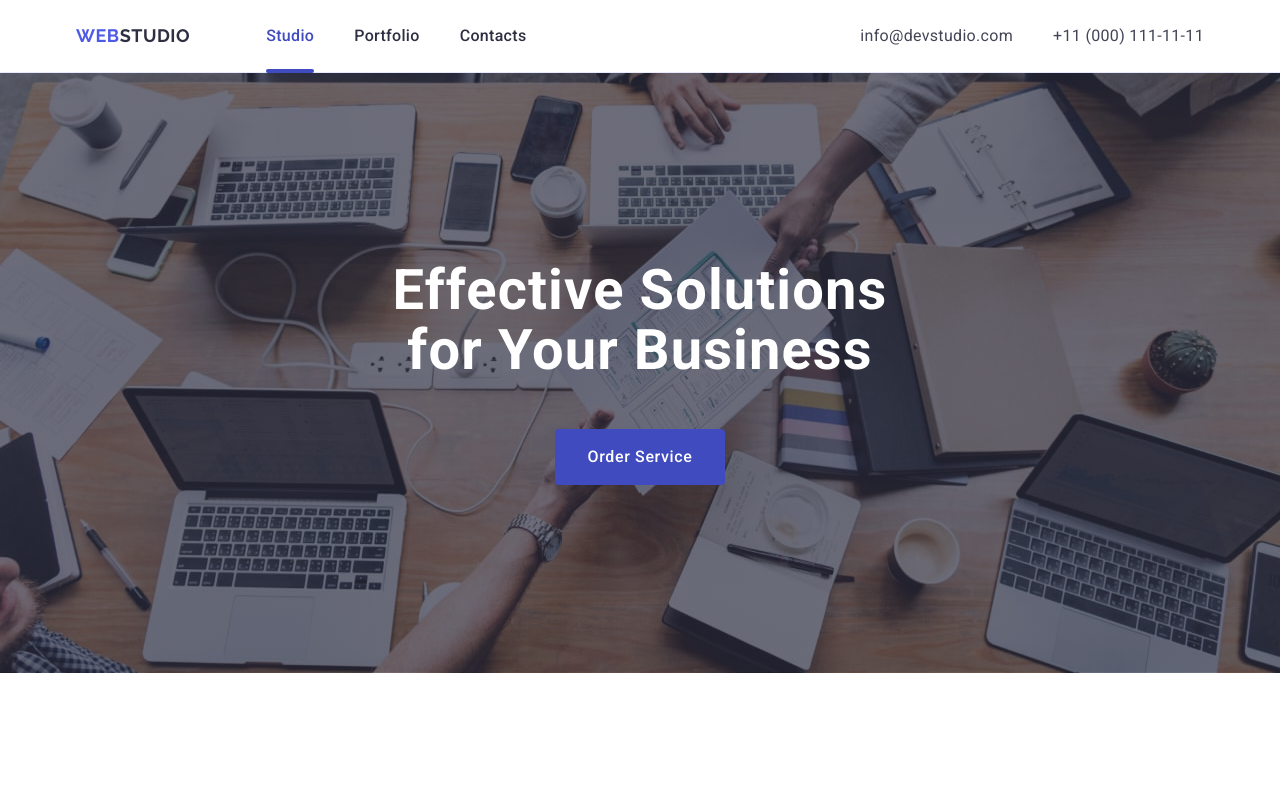
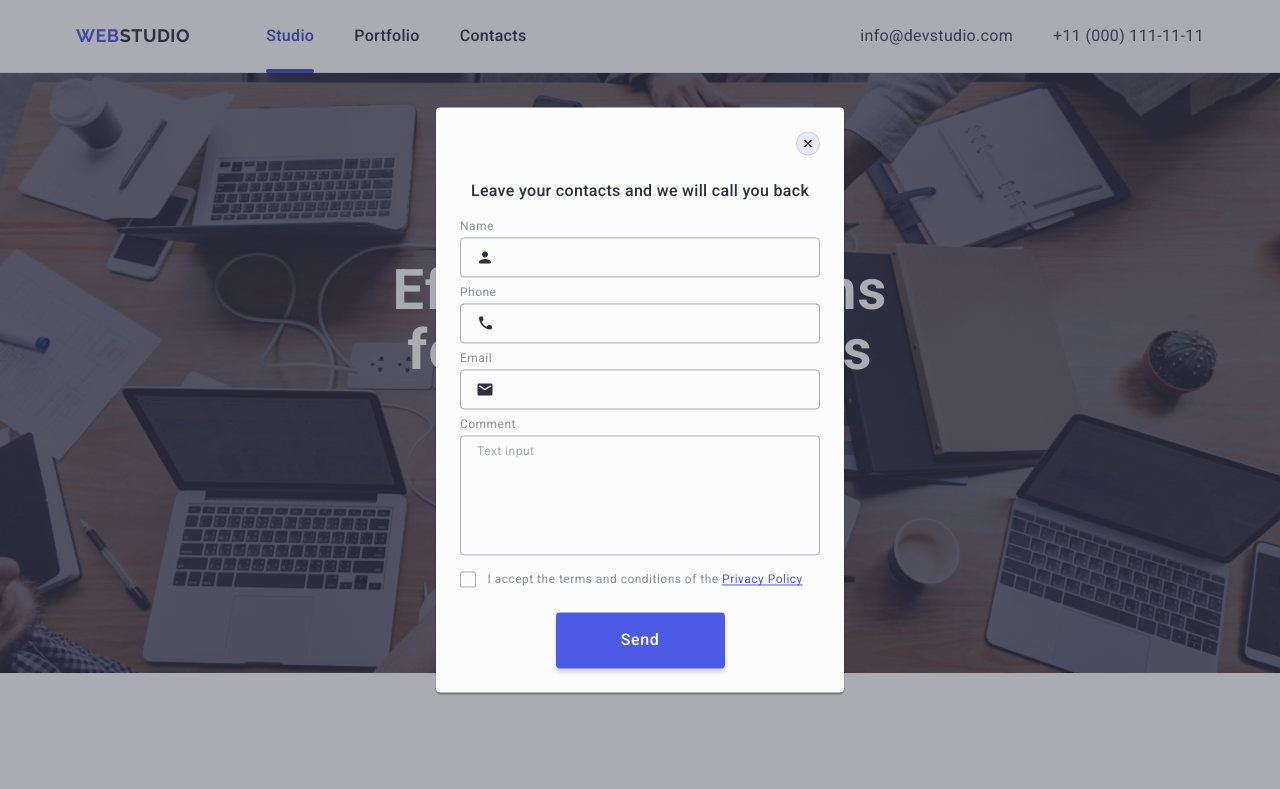
Before and after one commit to Serhii-Velychenko/goit-markup-hw-06, a plain HTML site: page index.html in a window 1280 px wide. Both pictures are taken after a click on the button "Order Service". Shown: the top 789 px of the page. Drawn offline with nearby package versions, Linux system fonts and the light colour scheme.

Commit message:
goit-markup-hw-06

```diff
--- a/css/styles.css
+++ b/css/styles.css
@@ -794,14 +794,17 @@ button {
   top: 50%;
   left: 50%;
   transform: translateX(-50%) translateY(-50%);
-  width: 408px;
-  min-height: 584px;
+  /* width: 408px; */
+  width: 288px; /*додав*/
+  /* min-height: 584px; */
+  min-height: 623px; /*додав*/
   border-radius: 4px;
   box-shadow: 0 1px 1px 0 rgba(0, 0, 0, 0.14), 0 1px 3px 0 rgba(0, 0, 0, 0.12),
     0 2px 1px 0 rgba(0, 0, 0, 0.2);
   background-color: #fcfcfc;
   transition: transform 250ms cubic-bezier(0.4, 0, 0.2, 1);
-  padding: 72px 24px 24px 24px;
+  /* padding: 72px 24px 24px 24px; */
+  padding: 72px 16px 24px; /*додав*/
 }
 
 .backdrop:not(.is-open) .modal {
@@ -906,7 +909,8 @@ button {
   color: rgba(46, 47, 66, 0.4);
   border: 1px solid rgba(46, 47, 66, 0.4);
   border-radius: 4px;
-  width: 360px;
+  /* width: 360px; */
+  width: 100%; /*додав*/
   height: 120px;
   padding: 8px 16px;
   background-color: transparent;
@@ -933,6 +937,8 @@ button {
 }
 
 .custom-label-user-checkbox {
+  display: flex; /*додав*/
+  align-items: center; /*додав*/
   cursor: pointer;
   font-size: 12px;
   line-height: 1.17;
@@ -941,6 +947,7 @@ button {
 }
 
 .custom-checkbox {
+  flex-shrink: 0; /*додав*/
   border-radius: 2px;
   border: 1px solid rgba(46, 47, 66, 0.4);
   width: 16px;
@@ -955,7 +962,7 @@ button {
     fill 250ms cubic-bezier(0.4, 0, 0.2, 1);
 }
 
-.form-span-privacy-policy {
+.form-link-privacy-policy {
   line-height: 1.33;
   text-decoration: underline;
   text-decoration-skip-ink: none;
@@ -1154,6 +1161,20 @@ button {
   }
 
   /* #endregion footer */
+
+  /* #region backdrop-modal */
+
+  .modal {
+    width: 408px;
+    min-height: 584px;
+    padding: 72px 24px 24px 24px;
+  }
+
+  .custom-label-user-checkbox {
+    display: block;
+  }
+
+  /* #endregion backdrop-modal */
 }
 
 @media screen and (min-width: 1158px) {
@@ -1308,6 +1329,9 @@ button {
   }
 
   /* #endregion footer */
+
+  /* #region backdrop-modal */
+  /* #endregion backdrop-modal */
 }
 
 /* #endregion media */
--- a/index.html
+++ b/index.html
@@ -573,7 +573,7 @@
       </div>
     </footer>
     <!-- #region modal -->
-    <!-- <div class="backdrop" data-modal>
+    <div class="backdrop" data-modal>
       <div class="modal">
         <button type="button" class="modal-close-btn" data-modal-close>
           <svg class="modal-close-icon" width="8" height="8">
@@ -650,14 +650,16 @@
                   <use href="./images/icons.svg#icon-Vector"></use>
                 </svg>
               </span>
-              I accept the terms and conditions of the
-              <a class="form-span-privacy-policy" href="">Privacy Policy</a>
+              <snap class="form-snap-privacy-policy">
+                I accept the terms and conditions of the
+                <a class="form-link-privacy-policy" href="">Privacy Policy</a>
+              </snap>
             </label>
           </div>
           <button class="form-btn-submit" type="submit">Send</button>
         </form>
       </div>
-    </div> -->
+    </div>
     <!-- #endregion modal -->
     <script src="./js/modal.js"></script>
     <script src="./js/menu.js"></script>
```
